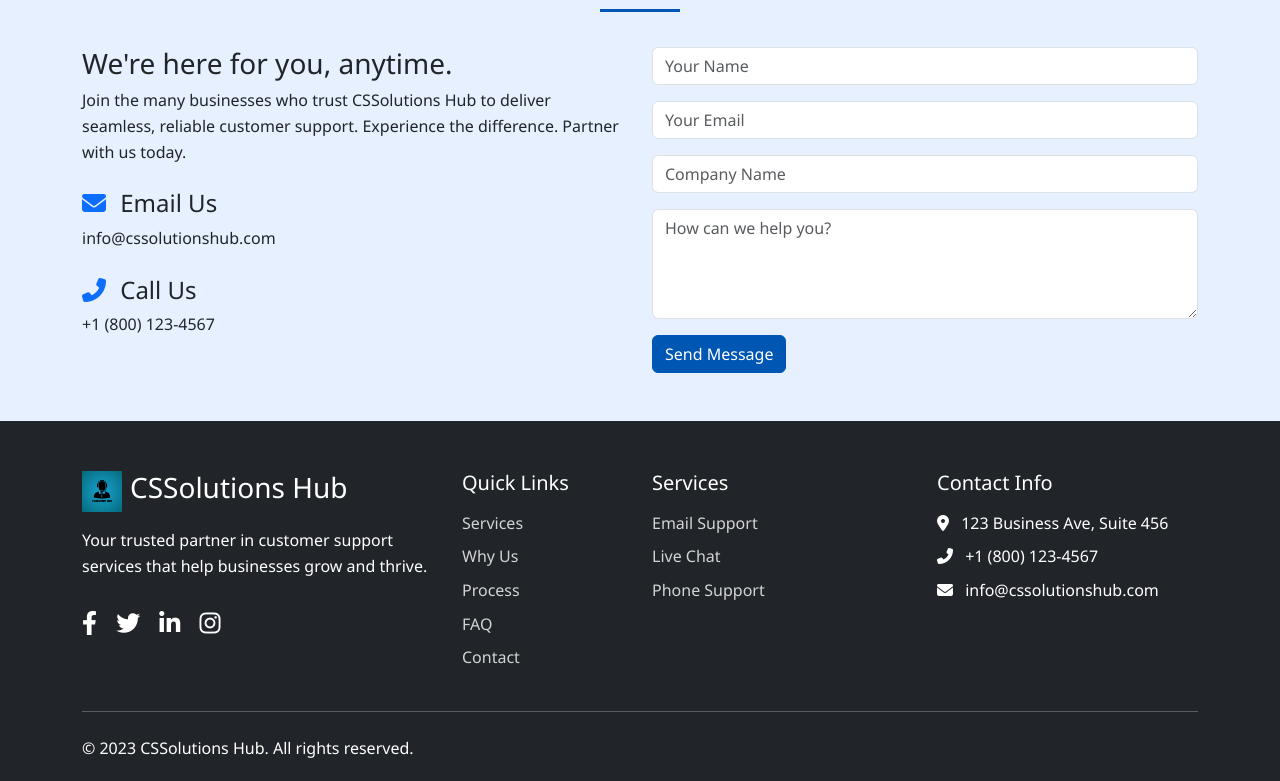
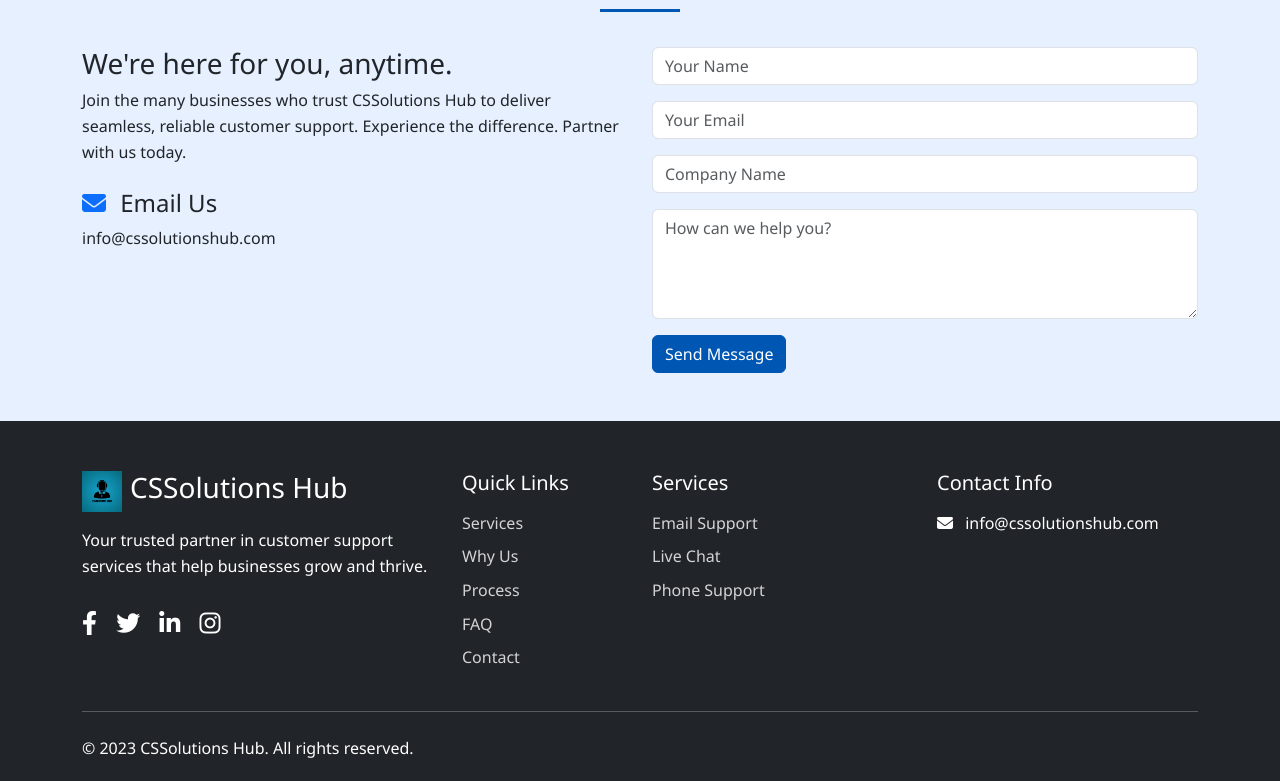
Before and after one commit to DeveloperMuhammadIsmail/CSSolutions, a plain HTML site: page index.html in a window 1280 px wide. Shown: the part 3404-4185 px from the top of the page. Drawn offline with nearby package versions, Linux system fonts and the light colour scheme; a script that the page names is missing.

Commit message:
minor changes

```diff
--- a/index.html
+++ b/index.html
@@ -261,10 +261,10 @@
                         <h4><i class="fas fa-envelope me-2 text-primary"></i> Email Us</h4>
                         <p>info@cssolutionshub.com</p>
                     </div>
-                    <div class="mb-4">
+                    <!-- <div class="mb-4">
                         <h4><i class="fas fa-phone-alt me-2 text-primary"></i> Call Us</h4>
                         <p>+1 (800) 123-4567</p>
-                    </div>
+                    </div> -->
                 </div>
                 <div class="col-lg-6">
                     <form action="https://api.web3forms.com/submit" method="POST">
@@ -326,8 +326,8 @@
                 <div class="col-lg-3 col-md-4">
                     <h5 class="mb-3">Contact Info</h5>
                     <ul class="list-unstyled">
-                        <li class="mb-2"><i class="fas fa-map-marker-alt me-2"></i> 123 Business Ave, Suite 456</li>
-                        <li class="mb-2"><i class="fas fa-phone-alt me-2"></i> +1 (800) 123-4567</li>
+                        <!-- <li class="mb-2"><i class="fas fa-map-marker-alt me-2"></i> 123 Business Ave, Suite 456</li> -->
+                        <!-- <li class="mb-2"><i class="fas fa-phone-alt me-2"></i> +1 (800) 123-4567</li> -->
                         <li class="mb-2"><i class="fas fa-envelope me-2"></i> info@cssolutionshub.com</li>
                     </ul>
                 </div>
```
